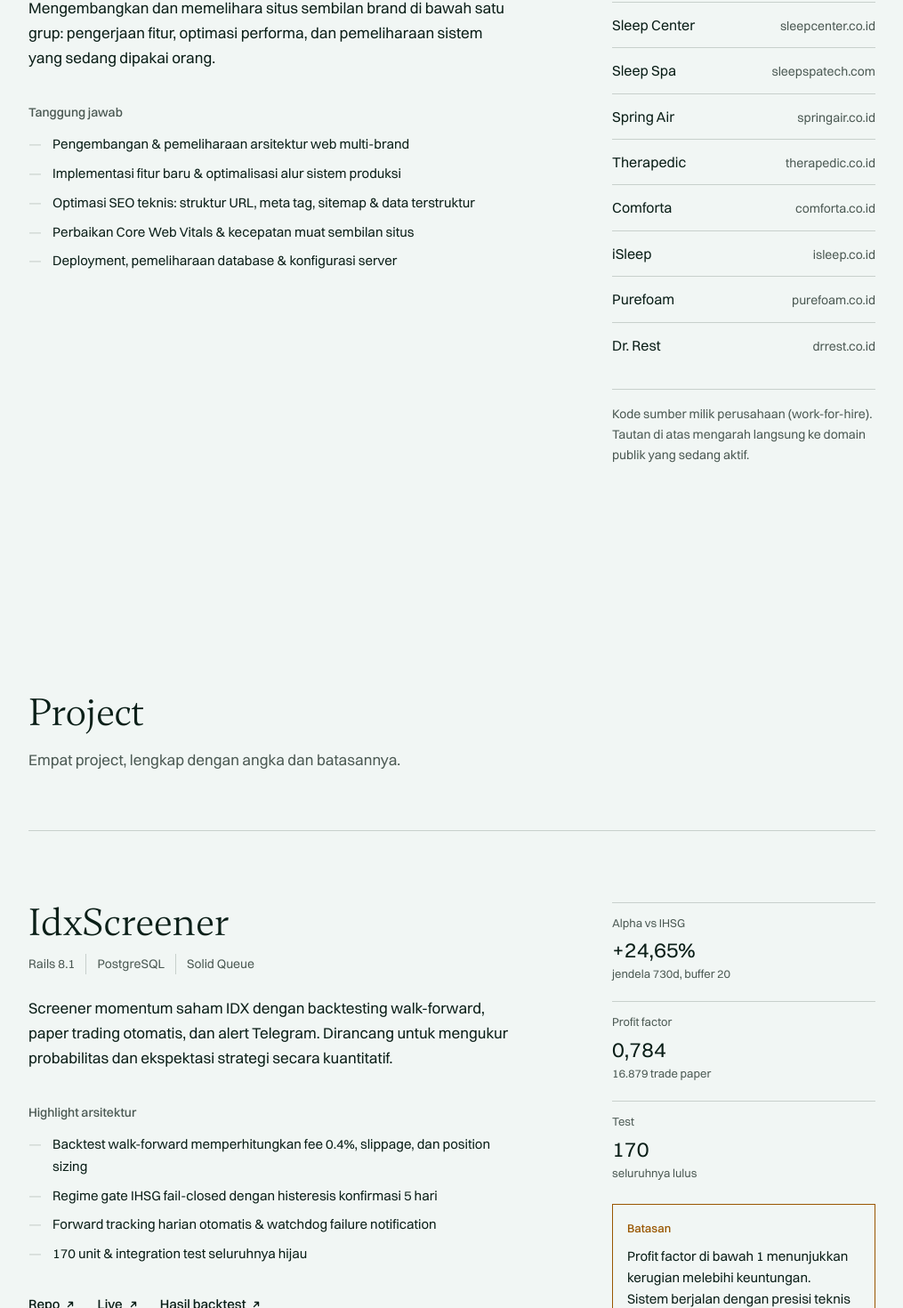
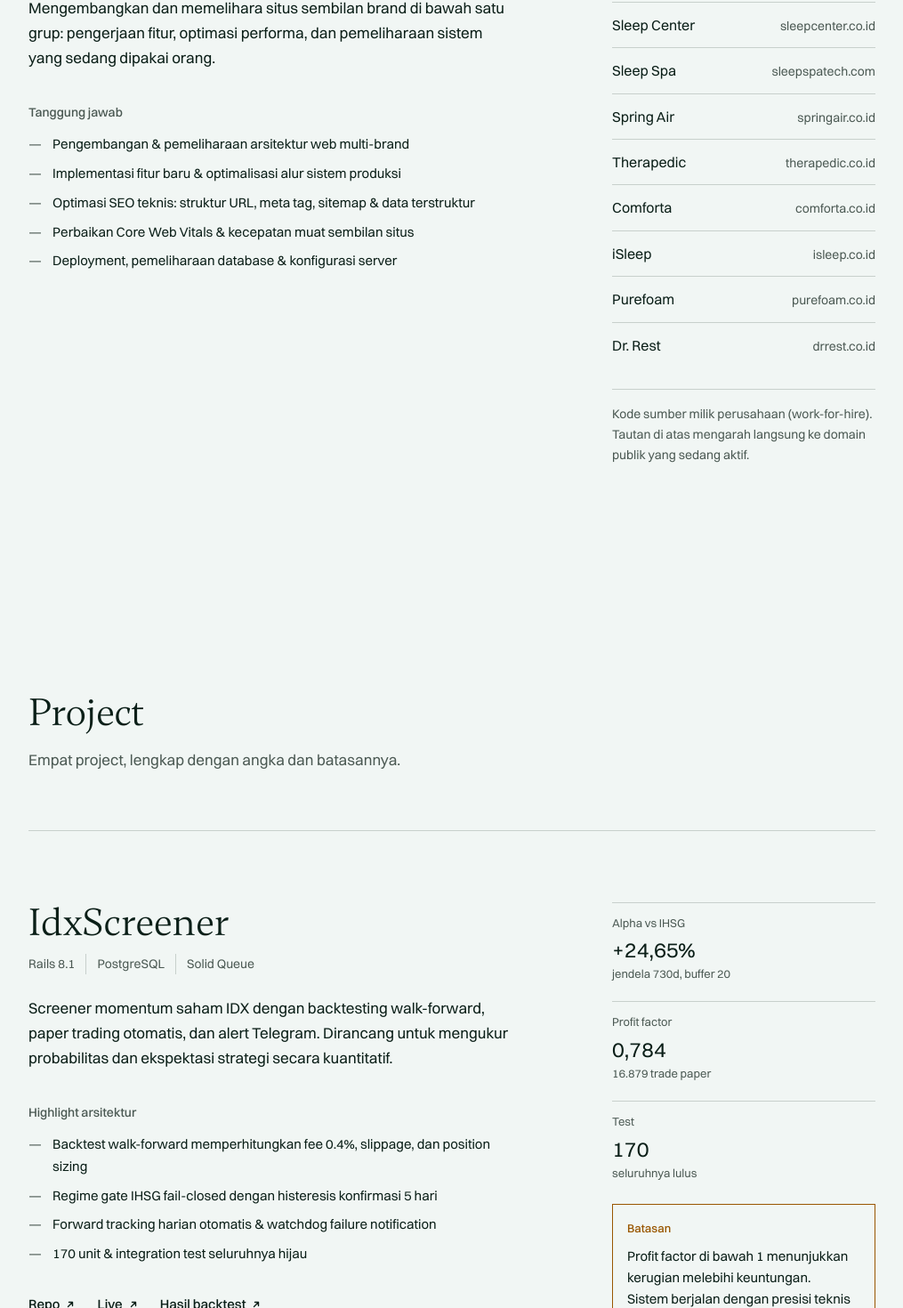
Before and after one commit to dvdadriel/Porto_DvdAdriel, a React (Vite) app: page / in a window 1280 px wide. Shown: the part 2178-3648 px from the top of the page at 89% size, without its empty margins (232-1247 px from the left). Built offline with nearby package versions, Linux system fonts and the light colour scheme.

Commit message:
Perbaiki kontras penanda daftar, catat status rencana

```diff
--- a/src/components/Record.jsx
+++ b/src/components/Record.jsx
@@ -77,7 +77,10 @@
           <ul className="prose-measure mt-3 space-y-2">
             {highlights.map((h) => (
               <li key={h} className="flex text-[0.9375rem]">
-                <span aria-hidden="true" className="mr-3" style={{ color: 'var(--color-rule)' }}>
+                {/* Penanda daftar dipakai --color-ink-soft, bukan --color-rule:
+                    diukur, versi hairline-nya cuma 1,44:1 dan praktis hilang di
+                    layar terang. Hairline benar untuk garis, salah untuk tanda. */}
+                <span aria-hidden="true" className="mr-3" style={{ color: 'var(--color-ink-soft)' }}>
                   —
                 </span>
                 <span>{h}</span>
--- a/src/sections/ProfessionalWork.jsx
+++ b/src/sections/ProfessionalWork.jsx
@@ -46,7 +46,10 @@
           <ul className="prose-measure mt-3 space-y-2">
             {t.work.duties.map((d) => (
               <li key={d} className="flex text-[0.9375rem]">
-                <span aria-hidden="true" className="mr-3" style={{ color: 'var(--color-rule)' }}>
+                {/* Penanda daftar dipakai --color-ink-soft, bukan --color-rule:
+                    diukur, versi hairline-nya cuma 1,44:1 dan praktis hilang di
+                    layar terang. Hairline benar untuk garis, salah untuk tanda. */}
+                <span aria-hidden="true" className="mr-3" style={{ color: 'var(--color-ink-soft)' }}>
                   —
                 </span>
                 <span>{d}</span>
```
